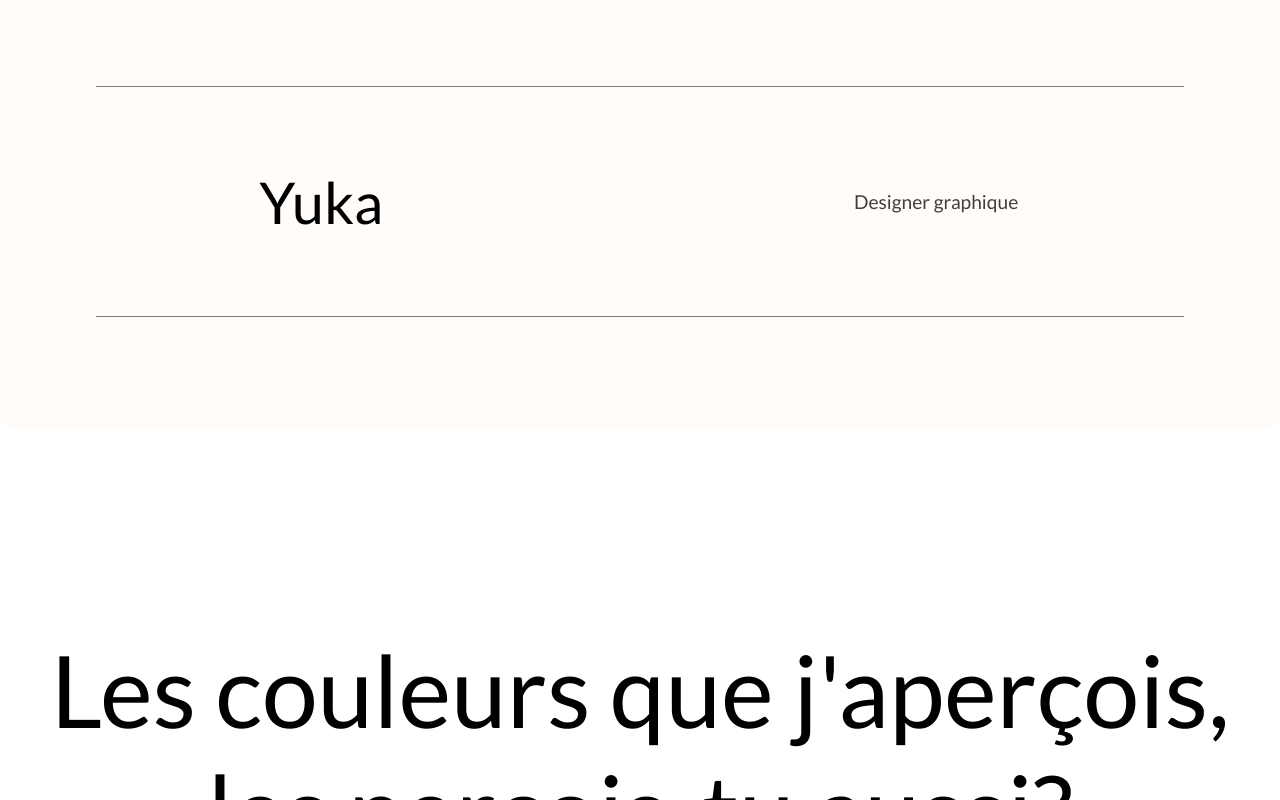
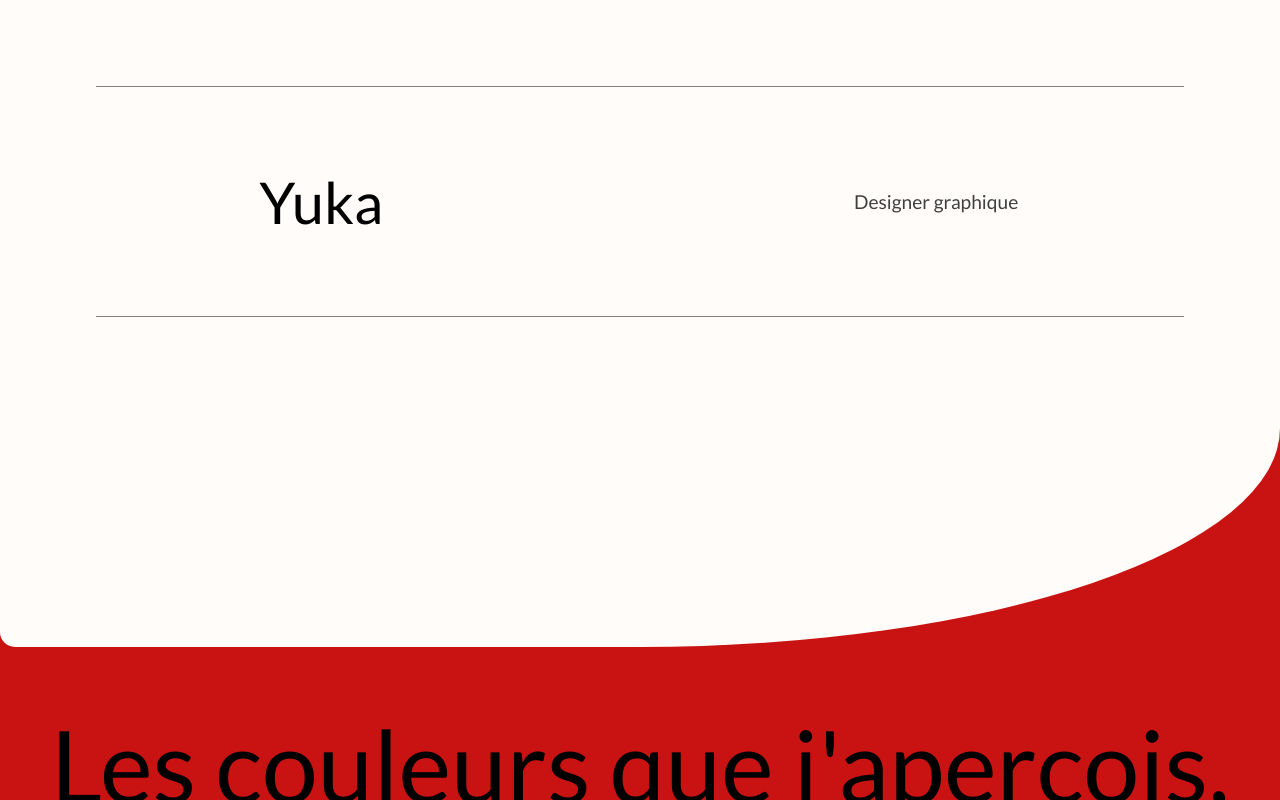
Before and after one commit to Orchydae/nomauclature, a React (Vite) app: page / in a window 1280 px wide. Shown: the part 2000-2800 px from the top of the page. Built offline with nearby package versions, Linux system fonts and the light colour scheme; a web font is replaced by a local one.

Commit message:
Refactor z-index in Ladder.module.css and Footer.css

```diff
--- a/src/components/ladder/Ladder.module.css
+++ b/src/components/ladder/Ladder.module.css
@@ -12,6 +12,8 @@
     box-sizing: border-box;
     padding: 2rem 6rem;
 
+    z-index: 2;
+
     .ladderContainer {
         /* background-color: blue; */
         width: 100%;
--- a/src/components/shared/footer/Footer.css
+++ b/src/components/shared/footer/Footer.css
@@ -1,3 +1,20 @@
+.rounded-div-container {
+  /* background: blue; */
+  height: 175px;
+  width: 100%;
+  z-index: 1;
+}
+
+.rounded-div {
+  height: 250%;
+  background: var(--secondary-color);
+  border-radius: 0 0 50% 15px;
+
+  position: relative;
+  top: -220px;
+  z-index: -1;
+}
+
 .footer {
   display: flex;
   justify-content: center;
@@ -33,10 +50,16 @@
 }
 
 .footer-quote {
+  background-color: var(--primary-color);
   font-size: 100px;
-  margin-top: 100px;
+  /* margin-top: 100px; */
   text-align: center;
-  font-family: var(--text-font);
+  padding-top: 200px;
+
+  z-index: 0;
+
+  position: relative;
+  top: -200px;
 }
 
 .contact-us {
--- a/src/components/shared/footer/Footer.tsx
+++ b/src/components/shared/footer/Footer.tsx
@@ -65,6 +65,9 @@ function Footer() {
 
     return (
         <>
+            <div className="rounded-div-container">
+                <div className="rounded-div"></div>
+            </div>
             <div className="footer-quote">
                 <p>Les couleurs que j'aperçois, les perçois-tu aussi?</p>
             </div>
```
